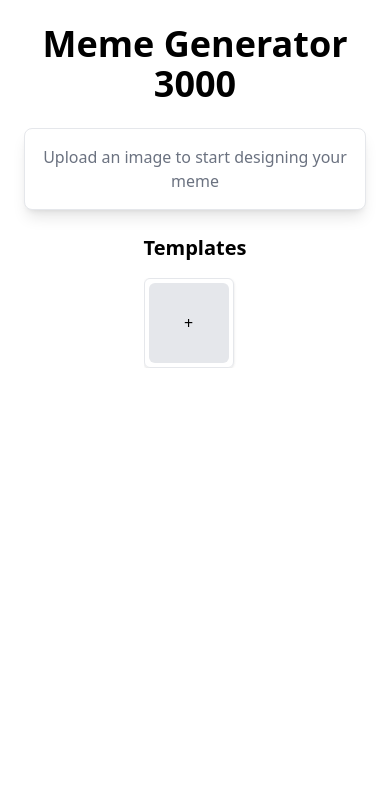
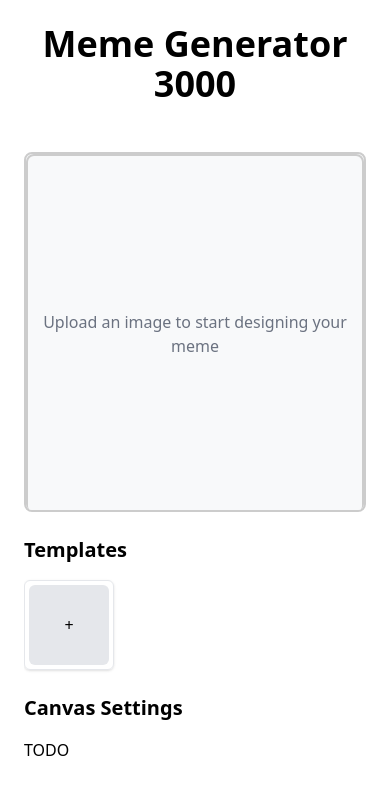
Before and after one commit to code-enjoyer/project-portfolioliolio, a SvelteKit app in the folder meme-generator/: page / in a window 390 px wide. Shown: the top 794 px of the page. Built offline with nearby package versions, Linux system fonts and the light colour scheme.

Commit message:
Meme Preview Component (#3)
* Extracted meme preview to its own component, added support for dragging text

* Added missing type declaration

* Updated TODO notes

* Updated lambda variable name

```diff
--- /dev/null
+++ b/meme-generator/src/lib/components/MemePreview.svelte
@@ -0,0 +1,150 @@
+<script lang="ts">
+	import { stagedTemplate } from '$lib/stores/memeStore';
+    import { onMount } from 'svelte';
+
+	let isDragging = false;
+	let currentIndex: number | null = null;
+
+	// Track the initial position during dragging
+	let startX = 0;
+	let startY = 0;
+
+	let container: HTMLDivElement | null = null;
+    let containerWidth = 0;
+    let containerHeight = 0;
+
+	// TODO: #6 Add variable for current scale (and have it dynamically update)
+	// The text fields are also slightly off at the moment so need to fix that too :)
+
+	const startDrag = (event: MouseEvent, index: number) => {
+		isDragging = true;
+		currentIndex = index;
+
+		startX = event.clientX;
+		startY = event.clientY;
+
+		event.preventDefault();
+	};
+
+	const onDrag = (event: MouseEvent) => {
+		if (!isDragging || currentIndex === null || !$stagedTemplate) return;
+
+		const container = document.querySelector('.preview-container')?.getBoundingClientRect();
+		if (!container) return;
+
+		const dx = event.clientX - startX;
+		const dy = event.clientY - startY;
+
+		const newX = $stagedTemplate.textFields[currentIndex].x + dx;
+		const newY = $stagedTemplate.textFields[currentIndex].y + dy;
+
+		// Ensure the text stays within bounds
+		if (newX >= 0 && newX <= container.width) {
+			$stagedTemplate.textFields[currentIndex].x = newX;
+			startX = event.clientX;
+		}
+		if (newY >= 0 && newY <= container.height) {
+			$stagedTemplate.textFields[currentIndex].y = newY;
+			startY = event.clientY;
+		}
+	};
+
+	const stopDrag = () => {
+		isDragging = false;
+		currentIndex = null;
+	};
+
+	onMount(() => {
+        // Register mouse listeners
+		window.addEventListener('mousemove', onDrag);
+        window.addEventListener('mouseup', stopDrag);
+
+		// Get initial container dims
+		if (container) {
+			containerWidth = container.clientWidth;
+			containerHeight = container.clientHeight;
+		}
+
+		// Register observer to update container dims
+		const resizeObserver = new ResizeObserver(() => {
+			if (container) {
+				containerWidth = container.clientWidth;
+				containerHeight = container.clientHeight;
+			}
+		});
+
+		if (container) resizeObserver.observe(container);
+
+        return () => {
+			// Unregister mouse listeners
+            window.removeEventListener('mousemove', onDrag);
+            window.removeEventListener('mouseup', stopDrag);
+
+			// Disconnect resize observer
+			resizeObserver.disconnect();
+        };
+    });
+</script>
+
+<style>
+	.preview-container {
+		width: 100%;
+        min-height: 360px;
+		aspect-ratio: 16 / 9;
+        margin: auto;
+		border: 2px solid #ccc;
+		border-radius: 8px;
+		position: relative;
+		overflow: hidden;
+		background-color: #f8f9fa;
+        display: flex;
+        justify-content: center;
+        align-items: center;
+	}
+
+	.preview-image {
+		width: 100%;
+		height: 100%;
+		object-fit: contain;
+        display: block;
+	}
+
+	.text-field {
+		position: absolute;
+		cursor: move;
+		white-space: nowrap;
+	}
+
+    .text-selected {
+        border: 1px dashed #007bff;
+        background-color: rgba(0, 123, 255, 0.1);
+    }
+</style>
+
+<div bind:this={container} class="preview-container">
+	{#if $stagedTemplate?.image}
+		<img src={$stagedTemplate.image} alt="Meme Preview" class="preview-image" />
+		{#each $stagedTemplate.textFields as field, index}
+			<div
+                class:text-selected={currentIndex === index}
+				class="text-field"
+                role="button"
+                tabindex="0"
+				style="
+                top: calc({field.y}px * {containerHeight / $stagedTemplate.height});
+                left: calc({field.x}px * {containerHeight / $stagedTemplate.height});
+                font-size: {field.fontSize}px;
+                color: {field.color};
+                font-family: Impact, Haettenschweiler;
+                -webkit-text-stroke-width: 1px;
+                -webkit-text-stroke-color: {field.strokeColor};
+            "
+				on:mousedown={(e) => startDrag(e, index)}
+			>
+				{field.text}
+			</div>
+		{/each}
+    {:else}
+        <p class="preview-container text-center text-gray-500">Upload an image to start designing your meme</p>
+    {/if}
+</div>
--- a/meme-generator/src/lib/models/meme-template.ts
+++ b/meme-generator/src/lib/models/meme-template.ts
@@ -2,5 +2,7 @@ import type { MemeTextField } from '$lib/models/meme-text-field';
 
 export interface MemeTemplate {
     image: string;
+    width: number;
+    height: number;
     textFields: MemeTextField[];
 }
--- a/meme-generator/src/routes/+page.svelte
+++ b/meme-generator/src/routes/+page.svelte
@@ -1,26 +1,25 @@
-<!-- <script lang="ts">
-    import MemeEditor from "$lib/components/MemeEditor.svelte";
-</script>
-
-<div class="container mx-auto p-6">
-    <MemeEditor />
-</div>
-   -->
-
 <script lang="ts">
 	import { templates, stagedTemplate } from '$lib/stores/memeStore';
+	import MemePreview from '$lib/components/MemePreview.svelte';
 	import type { MemeTemplate } from '$lib/models/meme-template';
+	import type { MemeTextField } from '$lib/models/meme-text-field';
 
 	// Handle image uploads and stage the new template
 	const handleFileUpload = (event: Event) => {
 		const input = event.target as HTMLInputElement;
 		if (input.files && input.files.length > 0) {
 			const reader = new FileReader();
-			reader.onload = () => {
+			reader.onload = (progressEvent: ProgressEvent<FileReader>) => {
+				const img = new Image();
+				img.onload = () => {
 					stagedTemplate.set({
-					image: reader.result as string,
+						image: progressEvent.target?.result as string,
+						width: img.width,
+						height: img.height,
 						textFields: []
-				});
+					})
+				};
+				img.src = reader.result as string;
 			};
 			reader.readAsDataURL(input.files[0]);
 		}
@@ -44,10 +43,10 @@
 	};
 
 	// Update a specific text field in the staged template
-	const updateTextField = <K extends keyof MemeTemplate['textFields'][0]>(
+	const updateTextField = <K extends keyof MemeTextField>(
 		index: number,
 		property: K,
-		value: MemeTemplate['textFields'][0][K]
+		value: MemeTextField[K]
 	) => {
 		stagedTemplate.update((template) => {
 			if (template) {
@@ -78,6 +77,7 @@
 		});
 	};
 
+	// TODO: #4 The text is way off in the generated meme
 	// Generate the final meme and trigger download
 	const downloadMeme = async () => {
 		const canvas = document.createElement('canvas');
@@ -123,38 +123,16 @@
 <div class="p-6">
 	<h1 class="mb-6 text-center text-4xl font-bold">Meme Generator 3000</h1>
 
-	<div class="flex flex-col items-center lg:flex-row">
+	<div class="flex flex-col items-top lg:flex-row">
 		<!-- Meme preview -->
-		<div class="w-full rounded-lg border bg-white p-4 shadow-lg lg:w-1/2">
-			{#if $stagedTemplate?.image}
-				<div class="relative">
-					<img src={$stagedTemplate.image} alt="Staged Meme" class="w-full rounded-lg" />
-					{#each $stagedTemplate.textFields as field, index}
-						<div
-							class="absolute"
-							style="
-                  top: {field.y}px;
-                  left: {field.x}px;
-                  font-size: {field.fontSize}px;
-                  color: {field.color};
-				  font-family: Impact, Haettenschweiler;
-				-webkit-text-stroke-width: 1px;
-  				-webkit-text-stroke-color: {field.strokeColor};
-                "
-						>
-							{field.text}
-						</div>
-					{/each}
-				</div>
-			{:else}
-				<p class="text-center text-gray-500">Upload an image to start designing your meme</p>
-			{/if}
+		<div class="mt-6 lg:ml-6 lg:mt-0 lg:w-3/5">
+			<MemePreview/>
 		</div>
 
-		<!-- Control panel -->
-		<div class="mt-6 lg:ml-6 lg:mt-0 lg:w-1/2">
+		<!-- Form -->
+		<div class="mt-6 lg:ml-6 lg:mt-0 lg:w-2/5 overflow-x-hidden">
 			<h2 class="mb-4 text-xl font-semibold">Templates</h2>
-			<div class="flex space-x-4 overflow-x-auto">
+			<div class="flex">
 				<label
 					class="cursor-pointer rounded-md border p-1 shadow ring-purple-500 transition hover:ring"
 				>
@@ -173,6 +151,12 @@
 						/>
 					</button>
 				{/each}
+			</div>
+
+			<h2 class="mb-4 mt-6 text-xl font-semibold">Canvas Settings</h2>
+			<div class="mb-4">
+				<p>TODO</p>
+				<!--TODO: #7 add bg colour picker and canvas dims-->
 			</div>
 
 			{#if $stagedTemplate}
@@ -211,20 +195,20 @@
 							/>
 							<input
 								type="color"
-								class="w-10 rounded-md border p-1"
+								class="w-10 h-auto rounded-md border p-1"
 								bind:value={field.color}
 								on:input={(e) =>
 									updateTextField(index, 'color', (e.target as HTMLInputElement).value)}
 							/>
 							<input
 								type="color"
-							class="w-10 rounded-md border p-1"
+								class="w-10 h-auto rounded-md border p-1"
 								bind:value={field.strokeColor}
 								on:input={(e) =>
 									updateTextField(index, 'strokeColor', (e.target as HTMLInputElement).value)}
 							/>
 							<button
-								class="ml-2 rounded-md bg-red-500 px-3 py-1 text-white"
+								class="rounded-md bg-red-500 px-3 text-white text-xl"
 								on:click={() => removeTextField(index)}
 							>
 								&#10005;
@@ -233,9 +217,15 @@
 					</div>
 				{/each}
 
-				<button on:click={addTextField} class="mt-4 rounded-md bg-blue-500 px-4 py-2 text-white">
-					Add another text field
+				<div class="flex flex-col lg:flex-row justify-between space-x-3">
+					<button on:click={addTextField} class="mt-4 w-1/2 rounded-md bg-blue-500 px-4 py-2 text-white">
+						Add text
 					</button>
+					<button on:click={addTextField} class="mt-4 w-1/2 rounded-md bg-teal-500 px-4 py-2 text-white">
+						Add image (TODO)
+						<!--TODO: #5 add support for and swap to adding images-->
+					</button>
+				</div>
 
 				<button
 					on:click={downloadMeme}
```
Lines whose indentation alone changed are shown as unchanged.
